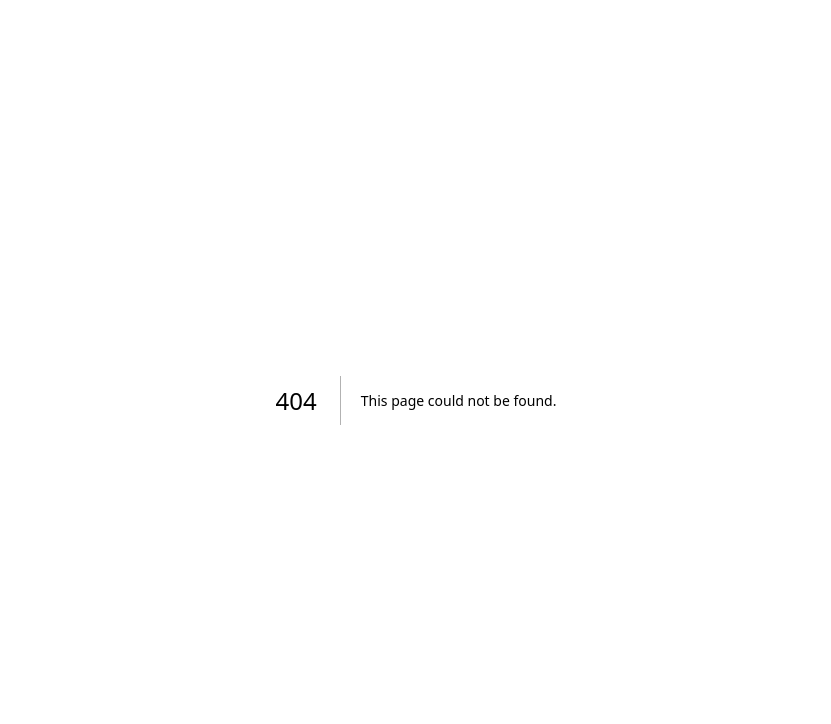
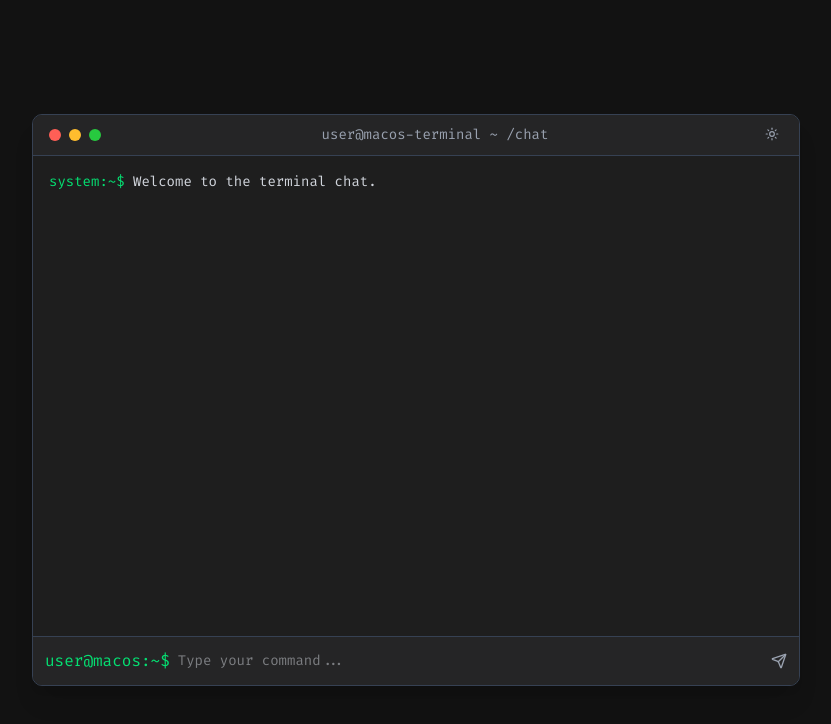
Before and after one commit to KrizRoMe/chatia, a Next.js app: page /chat in a window 1280 px wide. Before the commit this address had no page. Shown: the top 724 px of the page, without its empty margins (224-1055 px from the left). Built offline with nearby package versions, Linux system fonts and the light colour scheme.

Commit message:
feat(chat): :star: add chat UI

```diff
--- /dev/null
+++ b/src/app/chat/page.tsx
@@ -0,0 +1,19 @@
+import ChatHeader from "@/modules/chat/presentation/components/chat-header";
+import ChatInputArea from "@/modules/chat/presentation/components/chat-input-area";
+import ChatMessageArea from "@/modules/chat/presentation/components/chat-message-area";
+
+function ChatPage() {
+	// UI Reference: https://v0.dev/chat/macos-terminal-chat-5uo46d3RN0l
+
+	return (
+		<div className="flex items-center justify-center min-h-screen bg-[#121212] p-4">
+			<div className="w-full max-w-3xl bg-[#1e1e1e] text-gray-300 rounded-lg shadow-xl overflow-hidden border border-gray-700">
+				<ChatHeader />
+				<ChatMessageArea />
+				<ChatInputArea />
+			</div>
+		</div>
+	);
+}
+
+export default ChatPage;
--- a/src/app/page.tsx
+++ b/src/app/page.tsx
@@ -1,103 +1,5 @@
-import Image from "next/image";
+import ChatPage from "./chat/page";
 
 export default function Home() {
-	return (
-		// UI Reference: https://v0.dev/chat/macos-terminal-chat-5uo46d3RN0l
-
-		<div className="grid grid-rows-[20px_1fr_20px] items-center justify-items-center min-h-screen p-8 pb-20 gap-16 sm:p-20 font-[family-name:var(--font-geist-sans)]">
-			<main className="flex flex-col gap-8 row-start-2 items-center sm:items-start">
-				<Image
-					className="dark:invert"
-					src="/next.svg"
-					alt="Next.js logo"
-					width={180}
-					height={38}
-					priority
-				/>
-				<ol className="list-inside list-decimal text-sm text-center sm:text-left font-[family-name:var(--font-geist-mono)]">
-					<li className="mb-2">
-						Get started by editing{" "}
-						<code className="bg-black/[.05] dark:bg-white/[.06] px-1 py-0.5 rounded font-semibold">
-							app/page.tsx
-						</code>
-						.
-					</li>
-					<li>Save and see your changes instantly.</li>
-				</ol>
-
-				<div className="flex gap-4 items-center flex-col sm:flex-row">
-					<a
-						className="rounded-full border border-solid border-transparent transition-colors flex items-center justify-center bg-foreground text-background gap-2 hover:bg-[#383838] dark:hover:bg-[#ccc] text-sm sm:text-base h-10 sm:h-12 px-4 sm:px-5"
-						href="https://vercel.com/new?utm_source=create-next-app&utm_medium=appdir-template-tw&utm_campaign=create-next-app"
-						target="_blank"
-						rel="noopener noreferrer"
-					>
-						<Image
-							className="dark:invert"
-							src="/vercel.svg"
-							alt="Vercel logomark"
-							width={20}
-							height={20}
-						/>
-						Deploy now
-					</a>
-					<a
-						className="rounded-full border border-solid border-black/[.08] dark:border-white/[.145] transition-colors flex items-center justify-center hover:bg-[#f2f2f2] dark:hover:bg-[#1a1a1a] hover:border-transparent text-sm sm:text-base h-10 sm:h-12 px-4 sm:px-5 sm:min-w-44"
-						href="https://nextjs.org/docs?utm_source=create-next-app&utm_medium=appdir-template-tw&utm_campaign=create-next-app"
-						target="_blank"
-						rel="noopener noreferrer"
-					>
-						Read our docs
-					</a>
-				</div>
-			</main>
-			<footer className="row-start-3 flex gap-6 flex-wrap items-center justify-center">
-				<a
-					className="flex items-center gap-2 hover:underline hover:underline-offset-4"
-					href="https://nextjs.org/learn?utm_source=create-next-app&utm_medium=appdir-template-tw&utm_campaign=create-next-app"
-					target="_blank"
-					rel="noopener noreferrer"
-				>
-					<Image
-						aria-hidden
-						src="/file.svg"
-						alt="File icon"
-						width={16}
-						height={16}
-					/>
-					Learn
-				</a>
-				<a
-					className="flex items-center gap-2 hover:underline hover:underline-offset-4"
-					href="https://vercel.com/templates?framework=next.js&utm_source=create-next-app&utm_medium=appdir-template-tw&utm_campaign=create-next-app"
-					target="_blank"
-					rel="noopener noreferrer"
-				>
-					<Image
-						aria-hidden
-						src="/window.svg"
-						alt="Window icon"
-						width={16}
-						height={16}
-					/>
-					Examples
-				</a>
-				<a
-					className="flex items-center gap-2 hover:underline hover:underline-offset-4"
-					href="https://nextjs.org?utm_source=create-next-app&utm_medium=appdir-template-tw&utm_campaign=create-next-app"
-					target="_blank"
-					rel="noopener noreferrer"
-				>
-					<Image
-						aria-hidden
-						src="/globe.svg"
-						alt="Globe icon"
-						width={16}
-						height={16}
-					/>
-					Go to nextjs.org →
-				</a>
-			</footer>
-		</div>
-	);
+	return <ChatPage />;
 }
--- /dev/null
+++ b/src/modules/chat/presentation/components/chat-header.tsx
@@ -0,0 +1,29 @@
+import { Sun } from "lucide-react";
+
+function ChatHeader() {
+	return (
+		<div className="bg-[#252526] px-4 py-2 flex items-center border-b border-gray-700 justify-between">
+			<div className="flex items-center">
+				<div className="flex space-x-2 mr-4">
+					<div className="w-3 h-3 rounded-full bg-[#ff5f56]" />
+					<div className="w-3 h-3 rounded-full bg-[#ffbd2e]" />
+					<div className="w-3 h-3 rounded-full bg-[#27c93f]" />
+				</div>
+			</div>
+			<div className="text-gray-400 text-sm font-fira-code">
+				user@macos-terminal ~ /chat
+			</div>
+			<div>
+				<button
+					type="button"
+					className="ml-2 p-1 rounded-md hover:bg-opacity-20 hover:bg-gray-500 transition-colors"
+					aria-label="Toggle theme"
+				>
+					<Sun size={14} className="text-gray-400" />
+				</button>
+			</div>
+		</div>
+	);
+}
+
+export default ChatHeader;
--- /dev/null
+++ b/src/modules/chat/presentation/components/chat-input-area.tsx
@@ -0,0 +1,25 @@
+import { Send } from "lucide-react";
+
+function ChatInputArea() {
+	return (
+		<div className="border-t border-gray-700 p-3 bg-[#252526]">
+			<form className="flex items-center font-fira-code">
+				<span className="text-green-400  mr-2">user@macos:~$</span>
+				<input
+					type="text"
+					className="flex-1 bg-transparent outline-none  text-sm text-gray-300"
+					placeholder="Type your command..."
+				/>
+				<button
+					type="submit"
+					className="ml-2 text-gray-400 hover:text-white"
+					aria-label="Send message"
+				>
+					<Send size={16} />
+				</button>
+			</form>
+		</div>
+	);
+}
+
+export default ChatInputArea;
--- /dev/null
+++ b/src/modules/chat/presentation/components/chat-message-area.tsx
@@ -0,0 +1,14 @@
+import React from "react";
+
+function ChatMessageArea() {
+	return (
+		<div className="h-[60vh] overflow-y-auto p-4 font-fira-code text-sm bg-[#1e1e1e]">
+			<div className="mb-3 text-gray-300">
+				<span className="text-green-400">system:~$ </span>
+				Welcome to the terminal chat.
+			</div>
+		</div>
+	);
+}
+
+export default ChatMessageArea;
--- a/tsconfig.json
+++ b/tsconfig.json
@@ -19,7 +19,7 @@
 			}
 		],
 		"paths": {
-			"@/*": ["./*"]
+			"@/*": ["./src/*"]
 		}
 	},
 	"include": ["next-env.d.ts", "**/*.ts", "**/*.tsx", ".next/types/**/*.ts"],
```
